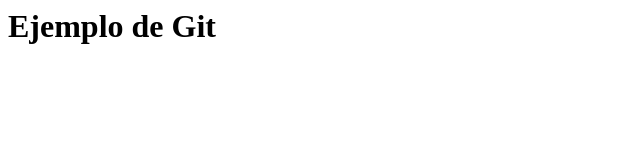
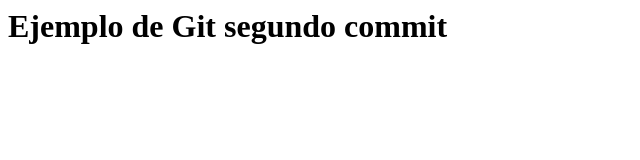
Before and after one commit to javiermedinag/IntDesSoftware_1P_2021A, a plain HTML site: page index.html in a window 1280 px wide. Shown: the whole page, without its empty margins (0-640 px from the left). Drawn offline with Linux system fonts and the light colour scheme.

Commit message:
Segundo commit

```diff
--- a/index.html
+++ b/index.html
@@ -8,6 +8,7 @@
 	<body>
 		<h1>
 			Ejemplo de Git
+			segundo commit
 		</h1>
 	</body>
 </html>
```
Also changed, not shown: Holamundo.txt.
